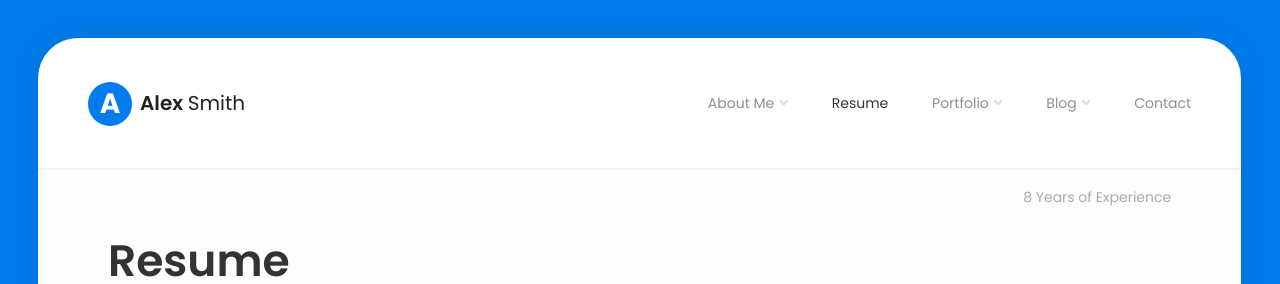
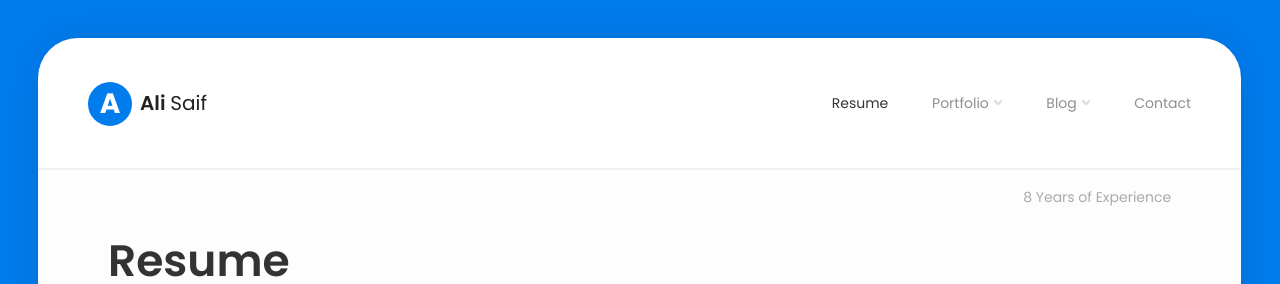
Before and after one commit to integracore2/integracore2.github.io, a Jekyll site: the page built from resume.md, in a window 1280 px wide. Shown: the top 284 px of the page. Built offline with Jekyll 4.4.1, drawn with Linux system fonts in a browser that asks for light colours.

Commit message:
Fixed resume permalink and header imports

```diff
--- a/_includes/header_site.html
+++ b/_includes/header_site.html
@@ -3,7 +3,7 @@
 
       <!-- Text Logo -->
       <div class="text-logo">
-        <a href="index.html">
+        <a href="/">
           <div class="logo-symbol">A</div>
           <div class="logo-text">Ali <span>Saif</span></div>
         </a>
@@ -13,20 +13,8 @@
       <!-- Navigation -->
       <div class="site-nav mobile-menu-hide">
         <ul class="leven-classic-menu site-main-menu">
-          <li class="menu-item menu-item-has-children current-menu-item">
-            <a href="index.html">About Me</a>
-            <ul class="sub-menu">
-              <li class="menu-item current-menu-item">
-                <a href="index.html">About Me 1</a>
-              </li>
-              <li class="menu-item">
-                <a href="index-2.html">About Me 2</a>
-              </li>
-            </ul>
-          </li>
-
-          <li class="menu-item">
-            <a href="resume.html">Resume</a>
+          <li class="menu-item current-menu-item">
+            <a href="resume/">Resume</a>
           </li>
 
           <li class="menu-item menu-item-has-children">
--- a/_layouts/resume.html
+++ b/_layouts/resume.html
@@ -21,78 +21,7 @@
       <div id="page_container" class="page-container bg-move-effect" data-animation="transition-flip-in-right">
 
         <!-- Header -->
-        <header id="site_header" class="header">
-          <div class="header-content clearfix">
-
-            <!-- Text Logo -->
-            <div class="text-logo">
-              <a href="index.html">
-                <div class="logo-symbol">A</div>
-                <div class="logo-text">Alex <span>Smith</span></div>
-              </a>
-            </div>
-            <!-- /Text Logo -->
-
-            <!-- Navigation -->
-            <div class="site-nav mobile-menu-hide">
-              <ul class="leven-classic-menu site-main-menu">
-                <li class="menu-item menu-item-has-children">
-                  <a href="index.html">About Me</a>
-                  <ul class="sub-menu">
-                    <li class="menu-item">
-                      <a href="index.html">About Me 1</a>
-                    </li>
-                    <li class="menu-item">
-                      <a href="index-2.html">About Me 2</a>
-                    </li>
-                  </ul>
-                </li>
-
-                <li class="menu-item current-menu-item">
-                  <a href="resume.html">Resume</a>
-                </li>
-
-                <li class="menu-item menu-item-has-children">
-                  <a href="portfolio.html">Portfolio</a>
-                  <ul class="sub-menu">
-                    <li class="menu-item">
-                      <a href="portfolio-2-columns.html">Portfolio 2 Columns</a>
-                    </li>
-                    <li class="menu-item">
-                      <a href="portfolio.html">Portfolio 3 Columns</a>
-                    </li>
-                    <li class="menu-item">
-                      <a href="portfolio-4-columns.html">Portfolio 4 Columns</a>
-                    </li>
-                    <li class="menu-item">
-                      <a href="portfolio-5-columns.html">Portfolio 5 Columns</a>
-                    </li>
-                  </ul>
-                </li>
-
-                <li class="menu-item menu-item-has-children">
-                  <a href="blog.html">Blog</a>
-                  <ul class="sub-menu">
-                    <li class="menu-item">
-                      <a href="blog.html">Blog 2 Columns</a>
-                    </li>
-                    <li class="menu-item">
-                      <a href="blog-3-columns.html">Blog 3 Columns</a>
-                    </li>
-                  </ul>
-                </li>
-
-                <li class="menu-item">
-                  <a href="contact.html">Contact</a>
-                </li>
-              </ul>
-            </div>
-
-            <a class="menu-toggle mobile-visible">
-                <i class="fa fa-bars"></i>
-            </a>
-          </div>
-        </header>
+        {% include header_site.html %}
         <!-- /Header -->
 
         <div id="main" class="site-main">
```
